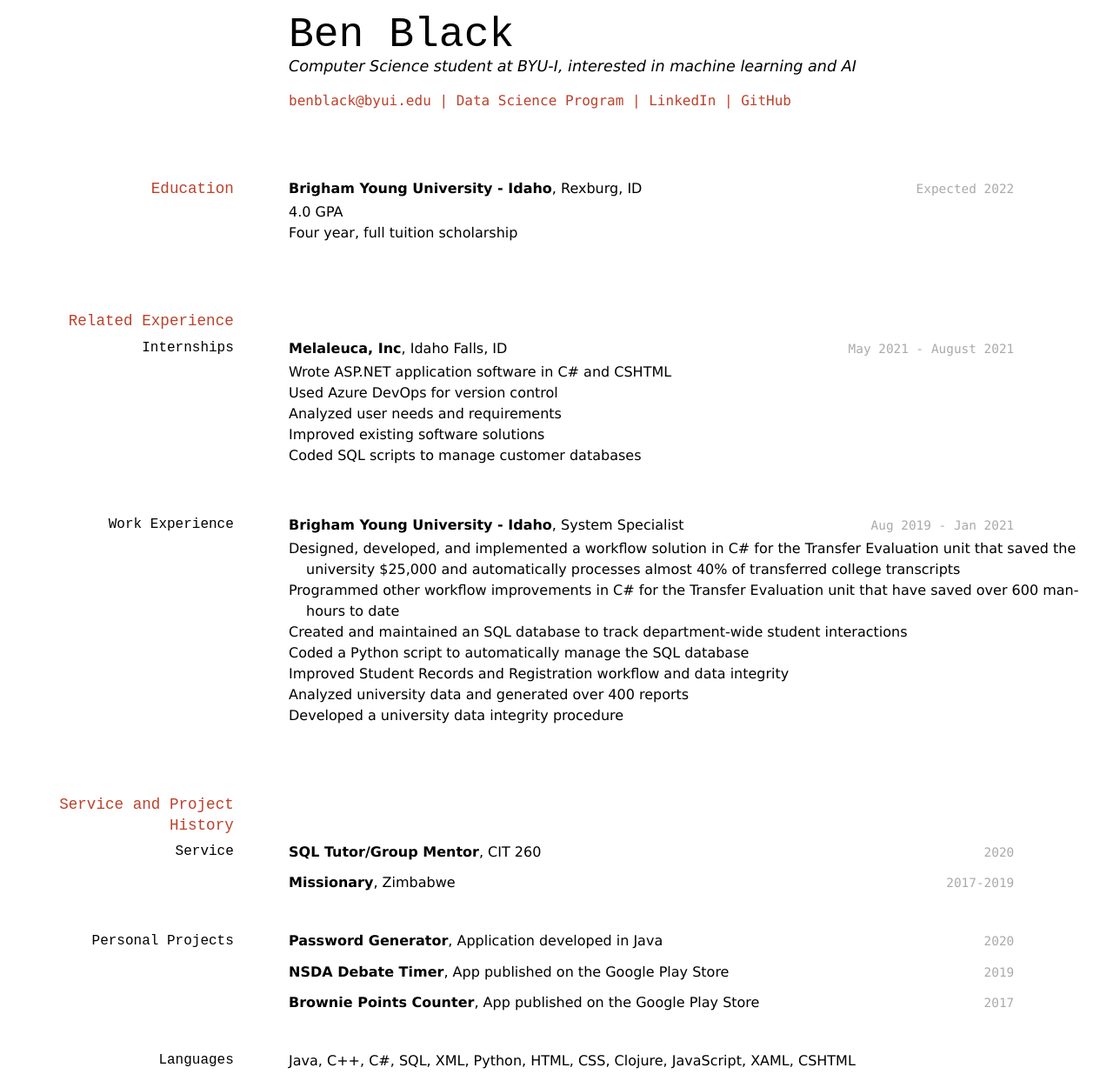
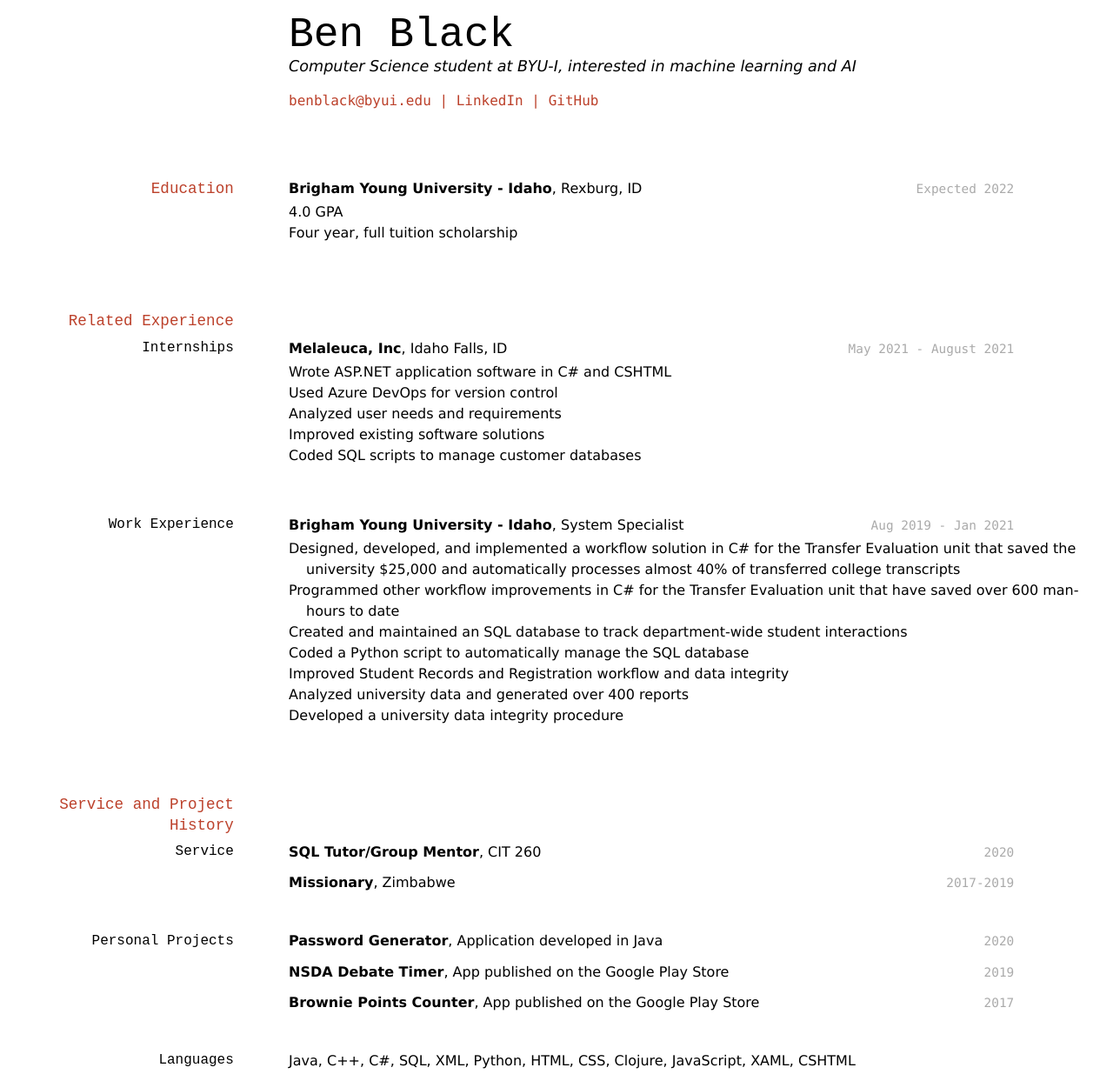
Before and after one commit to byuids-resumes/BLACK-Resume, a Jekyll site: the page built from docs/index.md, in a window 1280 px wide. Shown: the whole page at 87% size. Built offline with Jekyll 4.4.1, drawn with Linux system fonts in a browser that asks for light colours.

Commit message:
Updated ABOUT links

```diff
--- a/docs/index.md
+++ b/docs/index.md
@@ -7,9 +7,8 @@ Computer Science student at BYU-I, interested in machine learning and AI
 
 <div id="webaddress">
 <a href="mailto:benblack@byui.edu">benblack@byui.edu</a>
-| <a href="https://byuidatascience.github.io/development.html">Data Science Program</a>
-| <a href="https://www.linkedin.com/groups/13537407/">LinkedIn</a>
-| <a href="https://github.com/byuids-resumes">GitHub</a>
+| <a href="https://www.linkedin.com/in/benjamin-black-b710551ab/">LinkedIn</a>
+| <a href="https://benblack1.github.io/BLACK-Resume/">GitHub</a>
 </div>
 
 <!-- https://www.monique.tech/the-art-of-markdown -->
```
